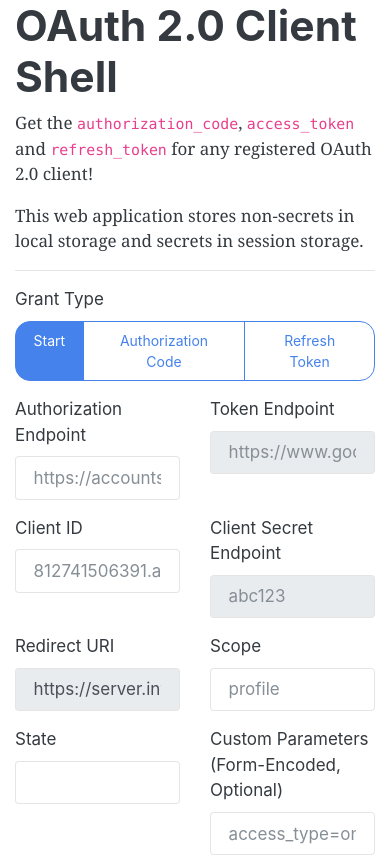
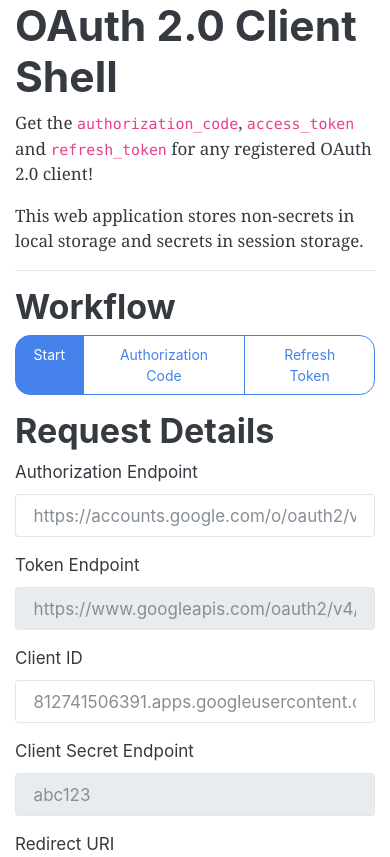
Before and after one commit to neverendingqs/oauth2-client-shell-v2, a Vue app: page / in a window 390 px wide. Shown: the top 857 px of the page. Built offline with nearby package versions, Linux system fonts and the light colour scheme; no server answers; what vue-clipboard2 would draw is missing.

Commit message:
app - minor layout tweaks (responsive, headers).

```diff
--- a/src/App.vue
+++ b/src/App.vue
@@ -6,9 +6,10 @@
     <hr />
 
     <b-form>
+      <h2>Workflow</h2>
       <b-row>
         <b-col>
-          <b-form-group label="Grant Type">
+          <b-form-group>
             <b-form-radio-group
               id="starting-state-group"
               v-model="workflow.state"
@@ -21,8 +22,9 @@
         </b-col>
       </b-row>
 
+      <h2>Request Details</h2>
       <b-row>
-        <b-col>
+        <b-col lg="6">
           <b-form-group
             id="authorization-endpoint-group"
             label="Authorization Endpoint"
@@ -34,10 +36,11 @@
               type="text"
               required
               placeholder="https://accounts.google.com/o/oauth2/v2/auth"
+              :disabled="!isStart"
             ></b-form-input>
           </b-form-group>
         </b-col>
-        <b-col>
+        <b-col lg="6">
           <b-form-group
             id="token-endpoint-group"
             label="Token Endpoint"
@@ -55,7 +58,7 @@
         </b-col>
       </b-row>
       <b-row>
-        <b-col>
+        <b-col lg="6">
           <b-form-group
             id="client-id-group"
             label="Client ID"
@@ -70,7 +73,7 @@
             ></b-form-input>
           </b-form-group>
         </b-col>
-        <b-col>
+        <b-col lg="6">
           <b-form-group
             id="client-secret-group"
             label="Client Secret Endpoint"
@@ -88,7 +91,7 @@
         </b-col>
       </b-row>
       <b-row>
-        <b-col>
+        <b-col lg="6">
           <b-form-group
             id="redirect-uri-group"
             label="Redirect URI"
@@ -103,7 +106,7 @@
             ></b-form-input>
           </b-form-group>
         </b-col>
-        <b-col>
+        <b-col lg="6">
           <b-form-group
             id="scope-group"
             label="Scope"
@@ -122,7 +125,7 @@
       </b-row>
 
       <b-row v-if="isStart">
-        <b-col>
+        <b-col lg="6">
           <b-form-group
             id="state-group"
             label="State"
@@ -136,7 +139,7 @@
             ></b-form-input>
           </b-form-group>
         </b-col>
-        <b-col>
+        <b-col lg="6">
           <b-form-group
             id="custom-parameters-group"
             label="Custom Parameters (Form-Encoded, Optional)"
@@ -161,7 +164,7 @@
       </b-row>
 
       <b-row v-if="isAuthCode">
-        <b-col>
+        <b-col lg="6">
           <b-form-group
             id="authorization-code-group"
             label="Authorization Code"
@@ -193,7 +196,7 @@
       </b-row>
 
       <b-row v-if="isRefreshToken">
-        <b-col>
+        <b-col lg="6">
           <b-form-group
             id="access-token-group"
             label="Access Token"
@@ -214,7 +217,7 @@
           </b-input-group>
           </b-form-group>
         </b-col>
-        <b-col>
+        <b-col lg="6">
           <b-form-group
             id="refresh-token-group"
             label="Refresh Token"
```
